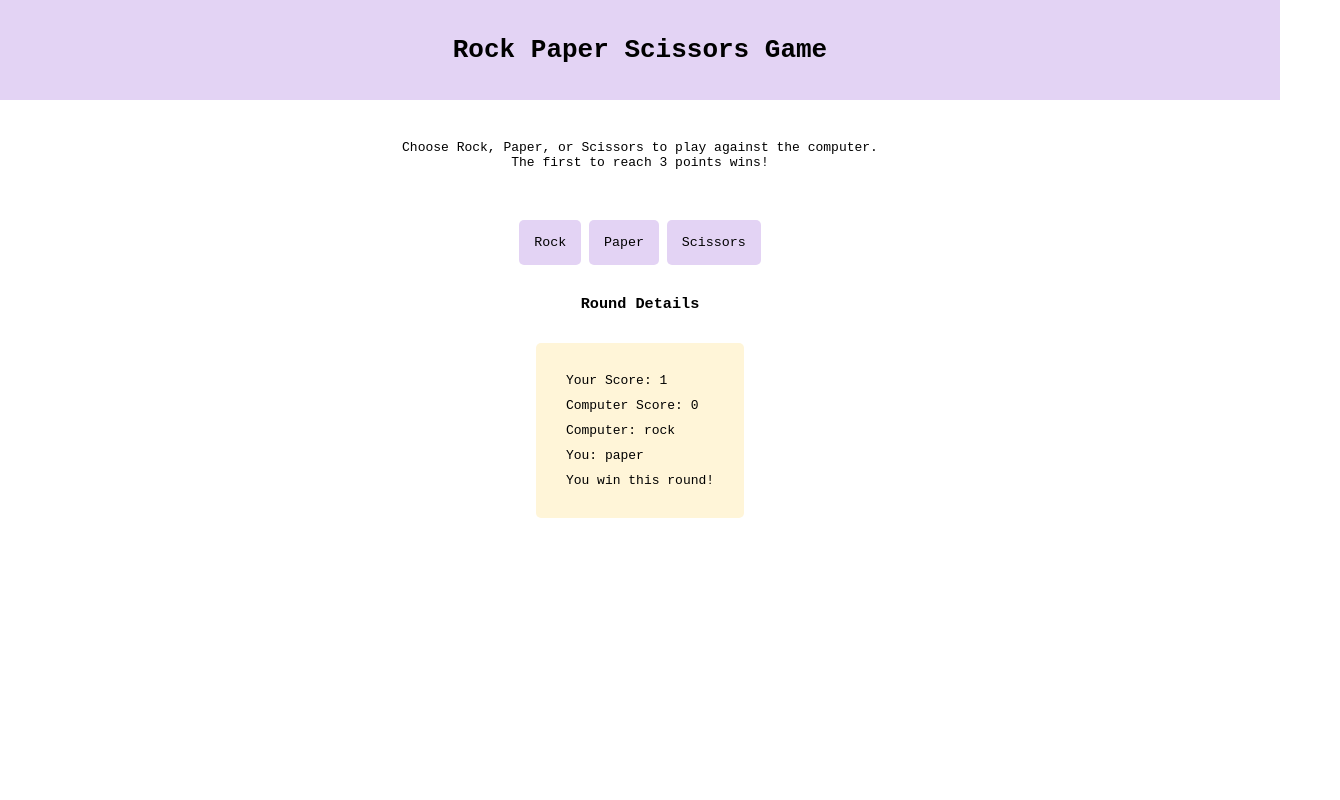
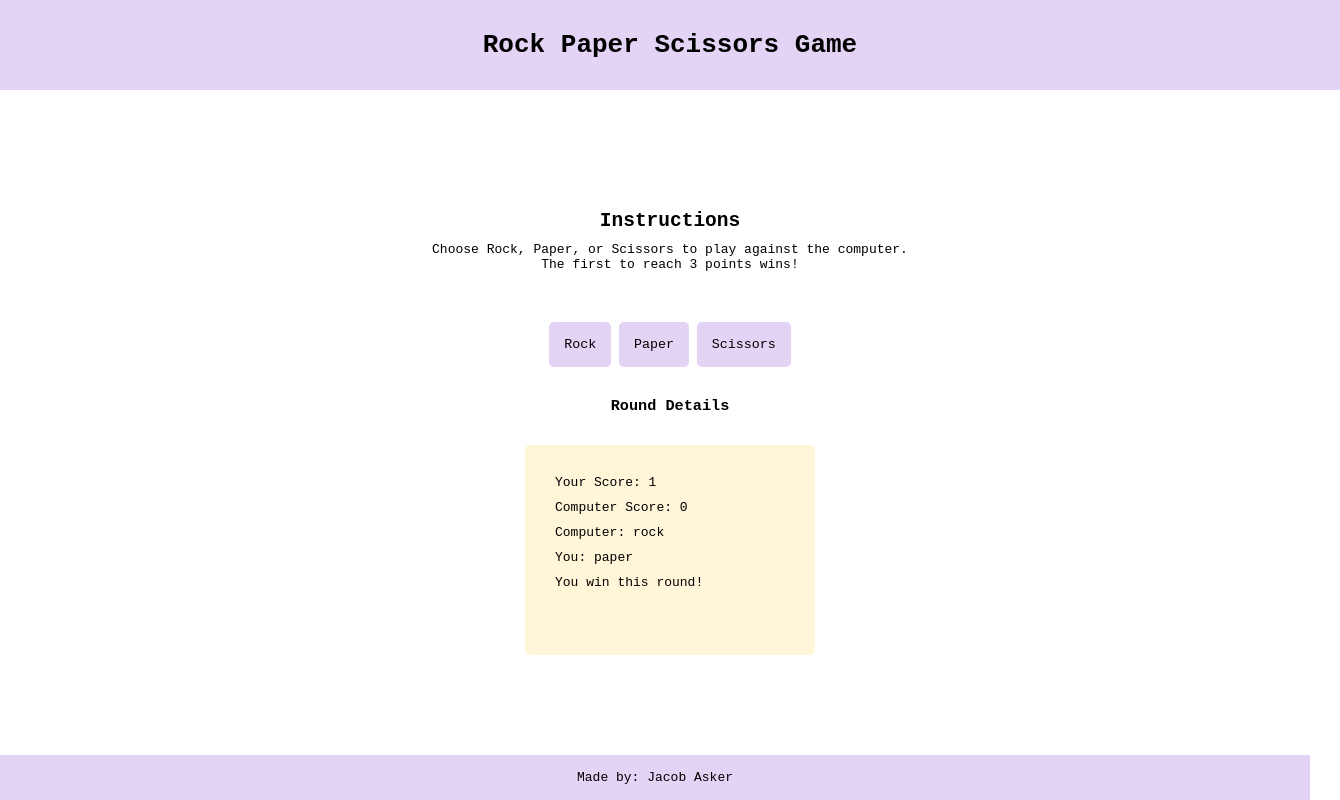
Before and after one commit to Jackan04/RockPaperScissors, a plain HTML site: page index.html in a window 1280 px wide. Both pictures are taken after a click on the element "Rock Paper Scissors". Shown: the whole page, 1340 px wide, since content can reach past the window. Drawn offline with Linux system fonts and the light colour scheme.

Commit message:
Added a footer and a replay button that reloads the page

```diff
--- a/index.html
+++ b/index.html
@@ -15,6 +15,7 @@
     <main>
 
         <div id="instructions-container">
+            <h2>Instructions</h2>
             <p>Choose Rock, Paper, or Scissors to play against the computer. The first to reach 3 points wins!</p>
         </div>
         <div id="button-container">
@@ -26,9 +27,18 @@
         <h3>Round Details</h3>
         <div id="results">
 
-            <!-- <p id="humanScore">Human Score: 0</p>
-            <p id="computerScore">Computer Score: 0</p>
-            <p id="roundResult">Round Result: </p> -->
+            <!-- <div id="scores">
+
+            </div>
+
+            <div id="choices">
+                <b>Choices</b>
+            </div>
+
+            <div id="round-result">
+
+            </div> -->
+
 
 
         </div>
@@ -36,6 +46,10 @@
 
     </main>
 
+    <footer>
+        <p>Made by: Jacob Asker</p>
+    </footer>
+
 
     <script src="script.js"></script>
 </body>
--- a/script.js
+++ b/script.js
@@ -2,8 +2,11 @@
 let computerScore = 0;
 let humanScore = 0;
 const results = document.querySelector("#results");
+const buttonContainer = document.querySelector("#button-container");
+const scoreContainer = document.querySelector("#scores");
+const choiceContainer = document.querySelector("#choices");
+const roundResultContainer = document.querySelector("#round-results");
 
-const buttonContainer = document.querySelector("#button-container");
 
 
 buttonContainer.addEventListener("click", function(event){
@@ -58,6 +61,9 @@ function playRound(humanChoice, computerChoice){
         const displayHumanScore = document.createElement("p");
         const displayComputerScore = document.createElement("p");
         const champion = document.createElement("h3");
+        const replayButton = document.createElement("button");
+
+        replayButton.textContent = "Replay";
 
         results.textContent = "";
 
@@ -100,10 +106,21 @@ function playRound(humanChoice, computerChoice){
             champion.textContent = "You are the champion!";
             buttonContainer.style.pointerEvents = "none";
             results.append(champion);
+            buttonContainer.style.pointerEvents = "none";
+            results.append(replayButton);
+
+            replayButton.addEventListener("click", function(){
+                location.reload();
+            });
         } else if (computerScore === 3) {
             champion.textContent = "Computer is the champion!";
             results.append(champion);
             buttonContainer.style.pointerEvents = "none";
+            results.append(replayButton);
+
+            replayButton.addEventListener("click", function(){
+                location.reload();
+            });
         }
 
 }
--- a/style.css
+++ b/style.css
@@ -14,14 +14,29 @@
     margin: 0;
     padding: 0;
     font-family: monospace;
+    flex-wrap: wrap;
 }
 
 body{
+    /* display: flex;
+    flex-direction: column;
+    justify-content: center;
+    align-items: center; */
+
     display: flex;
     flex-direction: column;
+    justify-content: space-between;
+    min-height: 100vh;
+
+}
+
+header{
+    width: 100%;
+    background-color: var(--primary-color);
+    display: flex;
     justify-content: center;
     align-items: center;
-
+    padding: var(--padding-large);
 }
 
 main{
@@ -33,24 +48,31 @@ main{
     gap: 30px;
 }
 
-header{
+footer {
     width: 100%;
-    height: 100px;
     background-color: var(--primary-color);
-    display: flex;
-    justify-content: center;
-    align-items: center;
+    text-align: center;
+    padding: var(--padding);
 }
+
 
 button{
     padding: var(--padding);
     border-radius: var(--border-radius);
     border: none;
     background-color: var(--primary-color);
+    transition: 0.15s ease-in-out;
 
 }
 
+button:hover{
+    box-shadow: 0 4px 15px rgba(227, 211, 244, 1);
+}
+
 #instructions-container{
+    display: flex;
+    flex-direction: column;
+    gap: 10px;
     margin: var(--margin);
     text-align: center;
     max-width: 500px;
@@ -63,6 +85,8 @@ button{
     background-color: var(--secondary-color);
     padding: var(--padding-large);
     border-radius: var(--border-radius);
+    min-width: 230px;
+    min-height: 150px;
 }
 
 #champion{
```
